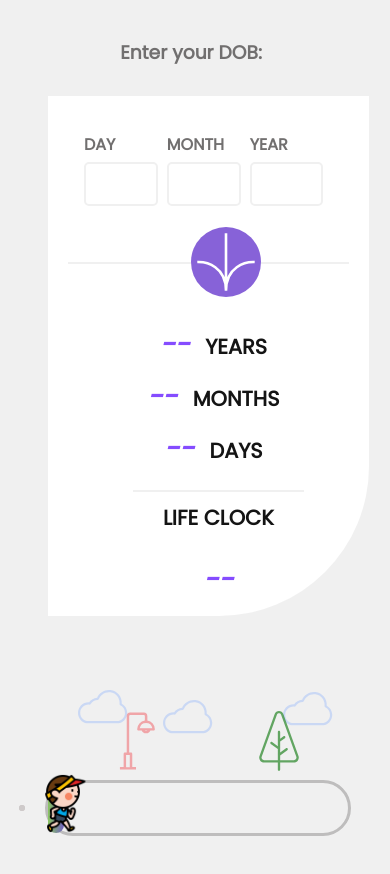
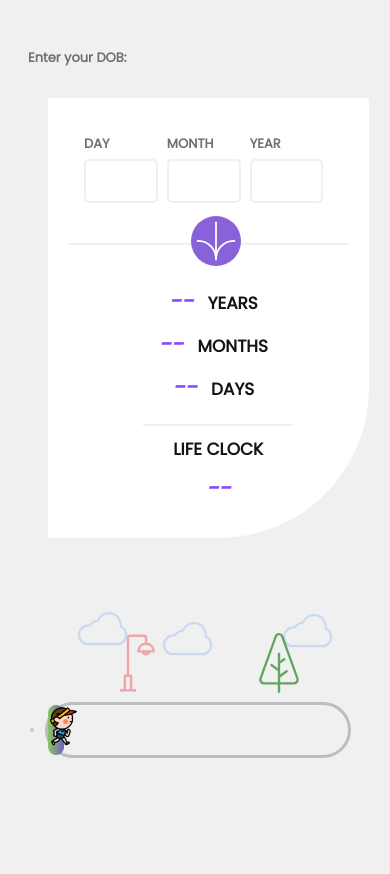
Before and after one commit to Suji-2d/age-timmer, a plain HTML site: page index.html in a window 390 px wide. Drawn offline with Linux system fonts and the light colour scheme.

Commit message:
updated responsiveness

```diff
--- a/style.css
+++ b/style.css
@@ -277,6 +277,12 @@ img{
 
 /* Media query for mobile devices */
 @media only screen and (max-width: 660px) {
+
+  *{
+    font-family: pop !important;
+    font-size: small;
+  }
+
   body {
     align-items: flex-start; /* Align content to the top */
     padding-top: 20px; /* Add some space at the top */
@@ -286,7 +292,7 @@ img{
     min-width: 75%; /* Adjust width for smaller screens */
     padding: 20px; /* Add padding for better spacing */
     margin: 10px 40px 10px 40px;
-    min-height: 480px;
+    min-height: 400px;
     display: inline;
   }
 
@@ -298,7 +304,7 @@ img{
   .input-flex {
     display: flex;
     border-bottom: 2px solid var(--Off-white);
-    padding-bottom: 46px;
+    padding-bottom: 30px;
     width: fit-content;
     margin-bottom: 10px;
   }
@@ -310,12 +316,18 @@ img{
   }
 
   .submit-btn {
-    width: 70px;
+    width: 50px;
+    height: 50px;
     margin-top: 10px;
     position: relative;
-    top: -3.5em;
+    top: -3em;
     left: 44%;
   }
+
+  img{
+    width: 40px;
+    height: 40px;
+}
 
   .output-container {
     flex-direction: column; /* Stack output elements vertically */
@@ -346,8 +358,14 @@ img{
     font-weight: bold;
     margin-top: 10px;
     align-self: center;
-}
-
+  }
+  h3 {
+    width: 40%;
+    color: var(--Smokey-grey);
+    font-weight: bold;
+    margin: 20px;
+    align-self:normal;
+  }
   .progress-information {
   display: flex;
   }
```
